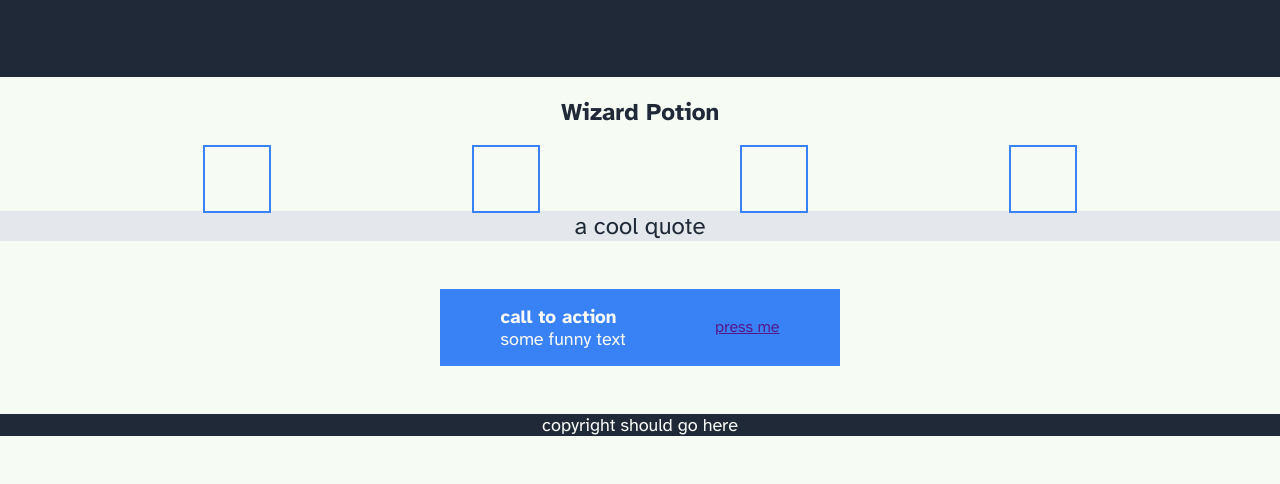
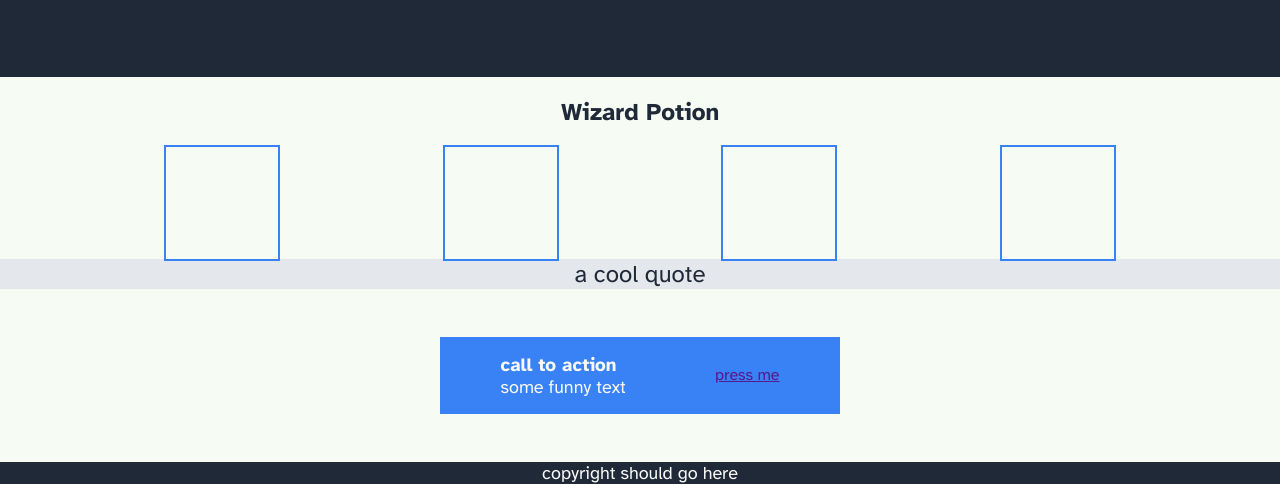
Before and after one commit to Bipbopbupdup/odin-landing_page, a plain HTML site: page index.html in a window 1280 px wide. Shown: the part 329-813 px from the top of the page. Drawn offline with Linux system fonts and the light colour scheme.

Commit message:
add css changes

```diff
--- a/style.css
+++ b/style.css
@@ -85,6 +85,7 @@ header ul {
 /* info cards */
 .info {
   text-align: center;
+  /* margin: 20%, 0, 20%, 0; */
 }
 
 .flexbo {
@@ -94,8 +95,8 @@ header ul {
 
 .infocard div {
   outline: solid 2px var(--CTA);
-  width: 4rem;
-  height: 4rem;
+  width: 7rem;
+  height: 7rem;
 }
 
 /* qote */
```
